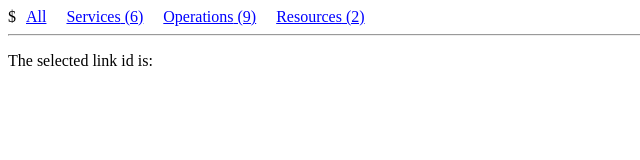
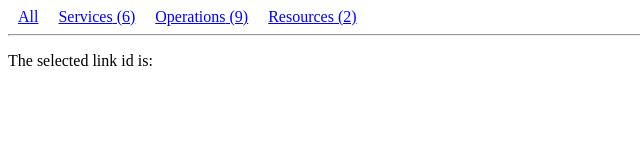
Before and after one commit to bradhawbaker/react-link-group, a React app: page / in a window 1280 px wide. Shown: the top 160 px of the page, without its empty margins (0-640 px from the left). Built offline with nearby package versions, Linux system fonts and the light colour scheme.

Commit message:
removing $ from  rendered data

```diff
--- a/package.json
+++ b/package.json
@@ -1,6 +1,6 @@
 {
   "name": "react-link-group",
-  "version": "1.1.1",
+  "version": "1.1.2",
   "description": "A ReactJS component for rendering a grouping of clickable links. Clicking a link executes a callback function, passing it the id of the selected link",
   "main": "/dist/react-link-group.bundle.js",
   "scripts": {
--- a/src/LinkGroup.js
+++ b/src/LinkGroup.js
@@ -38,7 +38,7 @@ class LinkGroup extends Component {
         />
       );
     });
-    return <div className="react-link-group">${linkList}</div>;
+    return <div className="react-link-group">{linkList}</div>;
   }
 }
 
```
